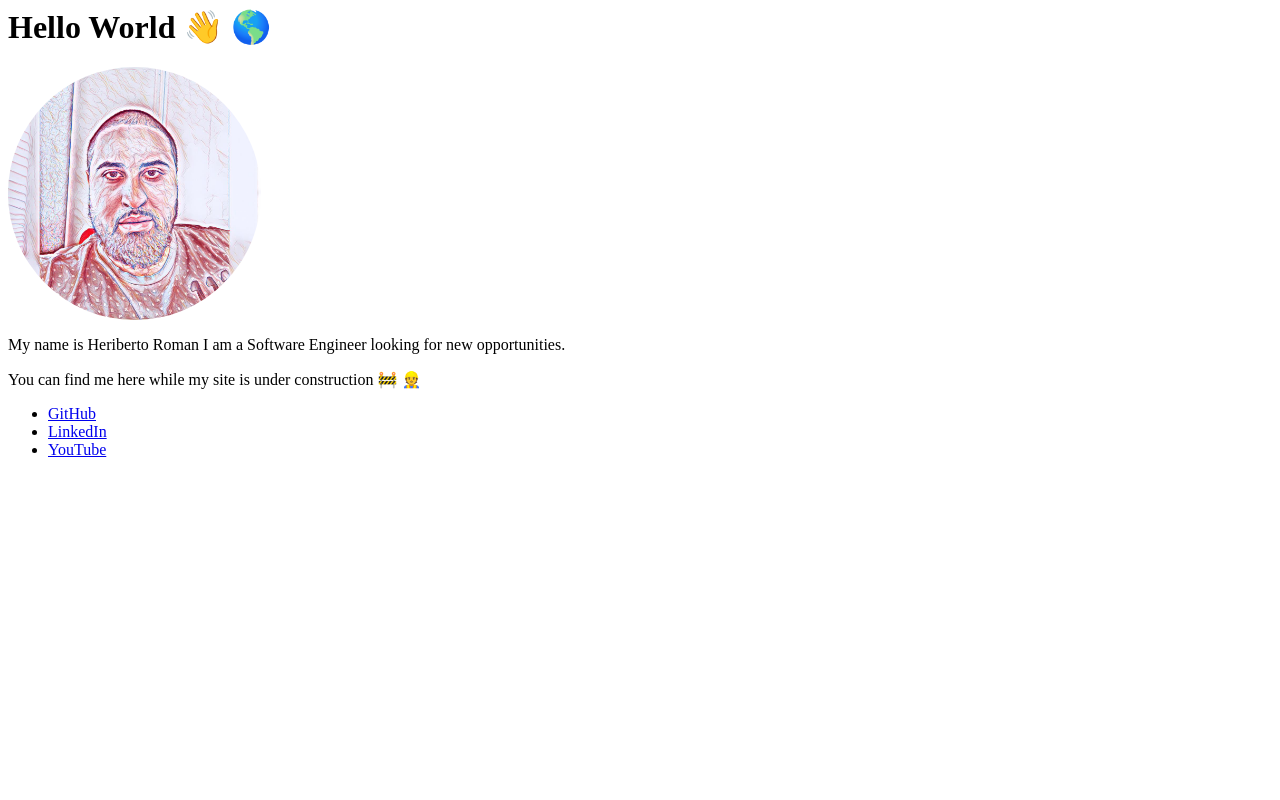
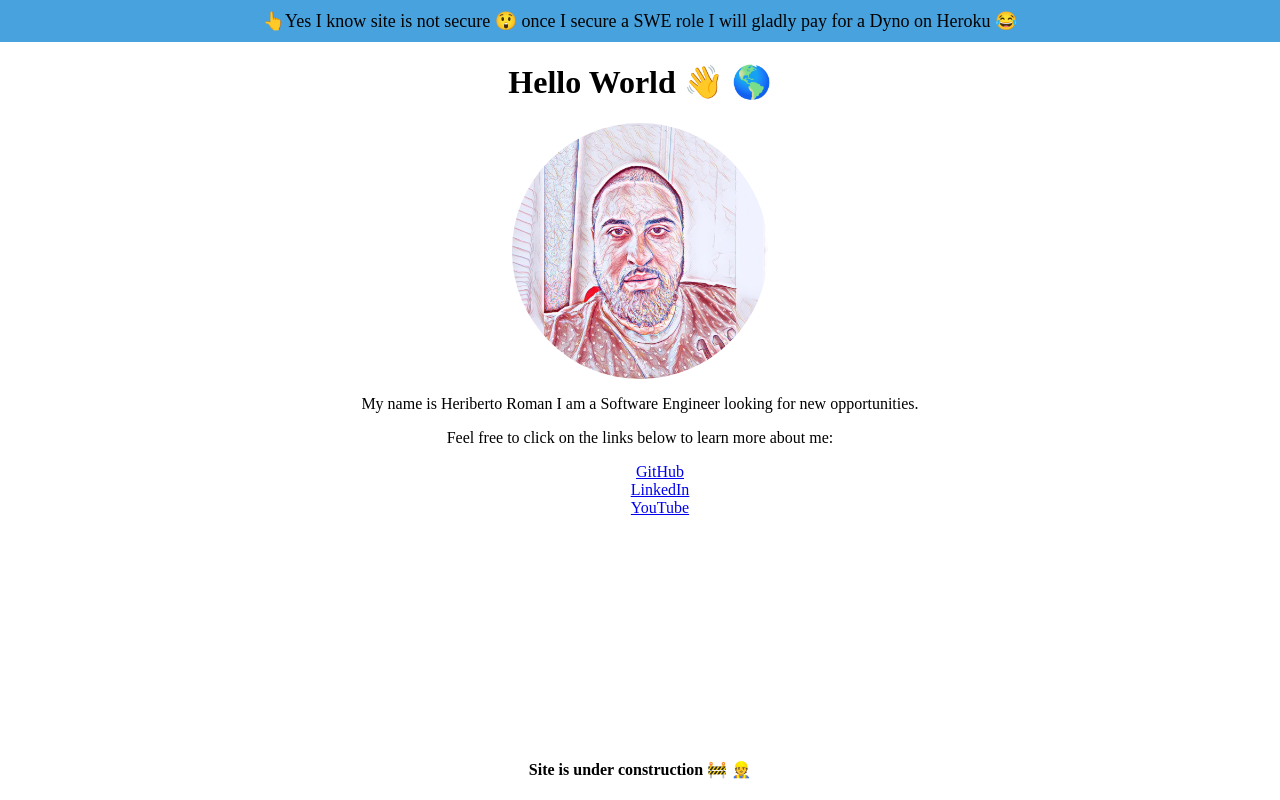
Before and after one commit to heriberto-codes/hrcodes, a Django app: page / in a window 1280 px wide. Run offline with Django 4.2, Linux system fonts and the light colour scheme.

Commit message:
add temp home style and text

```diff
--- a/templates/home.html
+++ b/templates/home.html
@@ -6,16 +6,21 @@
     <title>Heriberto Roman</title>
 </head>
 
-<body>
+<body style="margin: 0; text-align: center;">
+    <div>
+        <p style="background-color: #48A2DD; font-size: 18px; padding: 10px 0 10px 0;">👆Yes I know site is not secure 😲 once I secure a SWE role I will gladly pay for a Dyno on Heroku 😂</p>
+    </div>
     <h1>Hello World 👋 🌎</h1>
     <img style="width: 20%; height: auto; border-radius: 50% " alt="Image of me" src="{% static 'pages/images/me.jpg' %}">
     <p>My name is Heriberto Roman I am a Software Engineer looking for new opportunities.</p>
-    <p>You can find me here while my site is under construction 🚧 👷</p>
-    <ul>
+    <p>Feel free to click on the links below to learn more about me:</p>
+    <ul style="list-style: none;">
         <li><a target="_blank" href="https://github.com/getromandev">GitHub</a></li>
         <li><a target="_blank" href="https://www.linkedin.com/in/heribertoroman/">LinkedIn</a></li>
         <li><a target="_blank" href="https://www.youtube.com/channel/UCWLLLB21WpFoNklfx1et25A">YouTube</a></li>
     </ul>
+
+    <h4 style="position: fixed; bottom: 0; width: 100%">Site is under construction 🚧 👷</h4>
 </body>
 
 </html>
```
